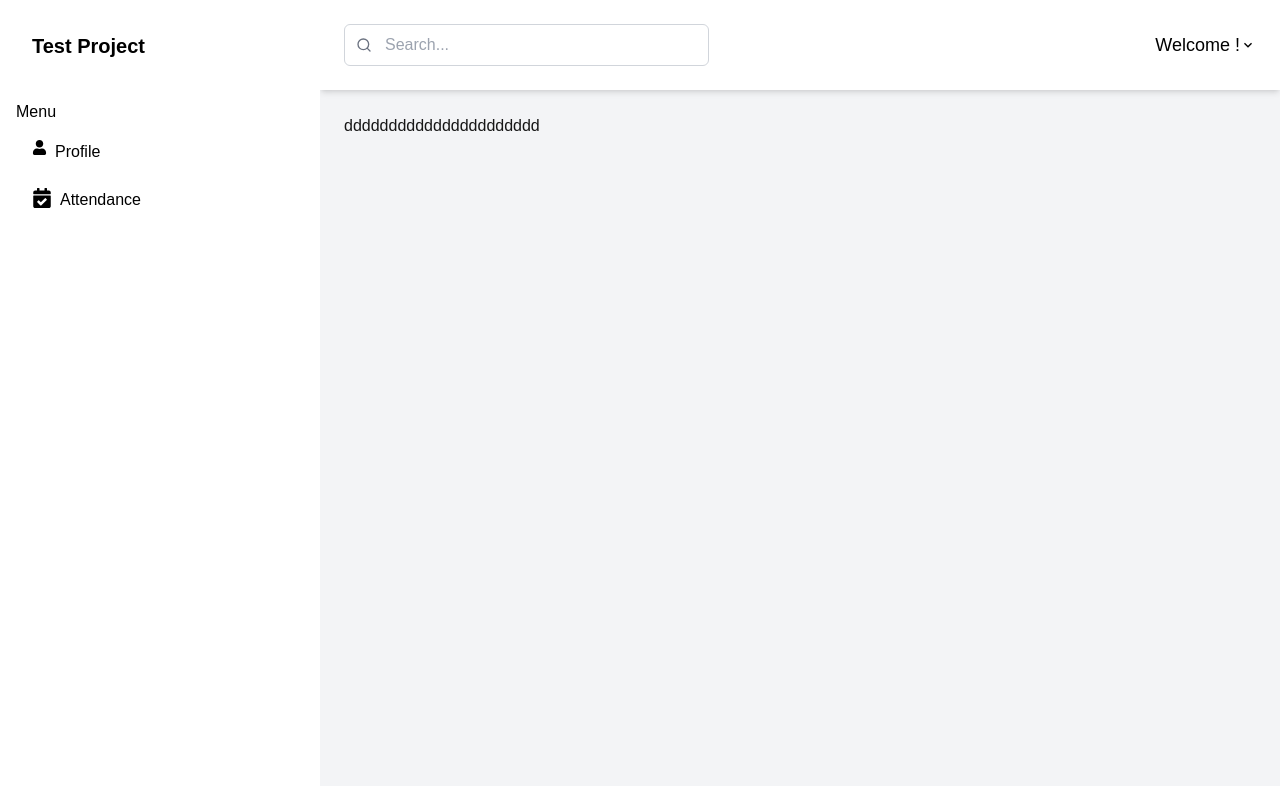
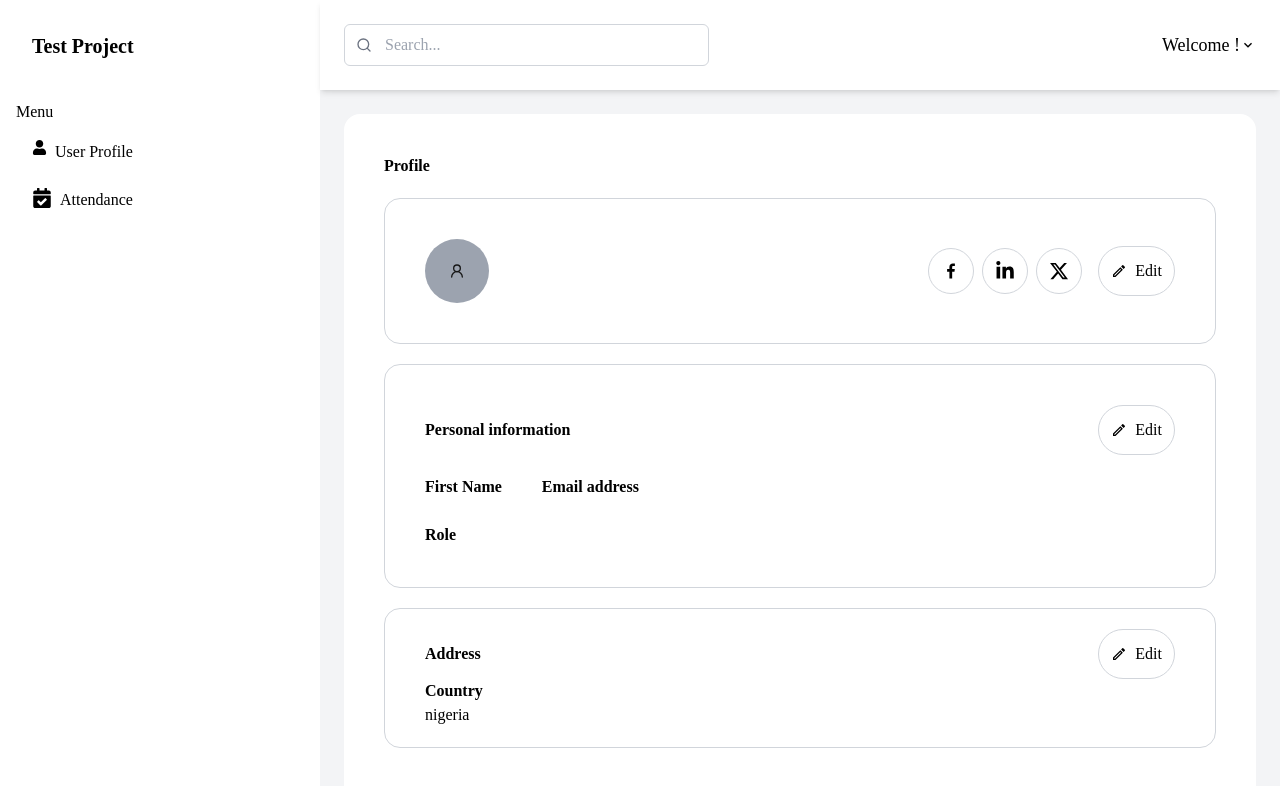
Before and after one commit to steeve7/clocking-in-system, a Next.js app: page /dashboard/profile in a window 1280 px wide. Shown: the top 786 px of the page. Built offline with nearby package versions, Linux system fonts and the light colour scheme; no server answers; the database is empty; sample sign-in values are in the browser's storage.

Commit message:
in progress

```diff
--- a/src/app/dashboard/profile/page.js
+++ b/src/app/dashboard/profile/page.js
@@ -1,9 +1,138 @@
-import React from 'react'
+'use client'
+
+import React, {useEffect, useState} from 'react';
+import { LuUserRound } from "react-icons/lu";
+import { BiLogoFacebook } from "react-icons/bi";
+import { FaLinkedinIn, FaXTwitter } from "react-icons/fa6";
+import { MdOutlineModeEditOutline } from "react-icons/md";
+import { onAuthStateChanged, signOut } from "firebase/auth";
+import { auth, db } from "@/lib/firebase";
+import { collection, getDocs, query, where } from "firebase/firestore";
+import { useRouter } from "next/navigation";
+
 
 export default function page() {
+    const [userName, setUserName] = useState("");
+    const [userEmail, setUserEmail] = useState("");
+    const [userRole, setUserrole] = useState("");
+    const [user, setUser] = useState(null);
+    const router = useRouter
+
+   useEffect(() => {
+     const unsubscribe = onAuthStateChanged(auth, async (currentUser) => {
+       if (!currentUser) {
+         router.replace("/Login"); // Redirect immediately
+         return;
+       }
+
+       setUser(currentUser);
+      //  setLoadingAuth(false); // Auth check is done
+
+       // Fetch user details from Firestore
+       try {
+         const userRef = collection(db, "users");
+         const q = query(userRef, where("uid", "==", currentUser.uid));
+         const querySnapshot = await getDocs(q);
+
+         if (!querySnapshot.empty) {
+           const userData = querySnapshot.docs[0].data();
+           setUserName(userData.name || ""); // Ensure userData.name is a string
+           setUserEmail(userData.email || "");
+           setUserrole(userData.role || "")
+         }
+       } catch (error) {
+         console.error("Error fetching user data:", error);
+       }
+
+       setLoading(false);
+     });
+
+     return () => unsubscribe();
+   }, [router]);
+
+   if(!user){
+    return <p>Loading..</p>
+   }
+
   return (
-    <div>
-      dddddddddddddddddddddd
+    <div className="bg-white md:h-[120vh] h-[190vh] w-full rounded-2xl md:px-10 px-5 py-10">
+      <h2 className="text-black font-bold font-avenir">Profile</h2>
+      <div className="border border-gray-300 mt-5 rounded-2xl flex md:flex-row flex-col justify-between items-center px-10 py-10">
+        <div className="flex md:flex-row flex-col gap-6 items-center md:mb-0 mb-5">
+          <span className="bg-gray-400 rounded-full px-6 py-6">
+            <LuUserRound />
+          </span>
+          <div className="flex flex-col md:items-start items-center">
+            <h2 className="text-black font-bold font-avenir">{userName}</h2>
+            <p className="text-black font-medium font-work">{userRole}</p>
+          </div>
+        </div>
+        <div className="flex md:flex-row flex-col gap-4">
+          <div className="flex flex-row items-center gap-2">
+            <span className="border border-gray-300 px-3 py-3 text-black rounded-full font-work">
+              <BiLogoFacebook size={20} />
+            </span>
+            <span className="border border-gray-300 px-3 py-3 text-black rounded-full font-work">
+              <FaLinkedinIn size={20} />
+            </span>
+            <span className="border border-gray-300 px-3 py-3 text-black rounded-full font-work">
+              <FaXTwitter size={20} />
+            </span>
+          </div>
+          <span className="flex flex-row items-center cursor-pointer justify-center font-work gap-2 text-black border border-gray-300 py-3 px-3 rounded-full">
+            <MdOutlineModeEditOutline />
+            Edit
+          </span>
+        </div>
+      </div>
+      <div className="border border-gray-300 mt-5 rounded-2xl md:px-10 px-3 py-10">
+        <div className="flex flex-row justify-between items-center">
+          <h2 className="font-bold text-black font-avenir">Personal information</h2>
+          <span className="text-black font-work hidden cursor-pointer border border-gray-300 px-3 py-3 rounded-full md:flex flex-row items-center justify-center gap-2">
+            <MdOutlineModeEditOutline />
+            Edit
+          </span>
+        </div>
+        <div className="flex flex-col gap-6">
+          <div className="flex md:flex-row flex-col md:items-center items-start mt-5 gap-10">
+            <div className="">
+              <h2 className="font-bold text-black font-avenir">First Name</h2>
+              <p className="font-medium text-black font-workk">{userName}</p>
+            </div>
+            <div>
+              <h2 className="font-bold text-black font-avenir">Email address</h2>
+              <p className="font-medium text-black font-work">
+                {userEmail}
+              </p>
+            </div>
+          </div>
+          <div>
+            <h2 className="font-bold text-black font-avenir">Role</h2>
+            <p className="font-medium text-black font-work">{userRole}</p>
+          </div>
+          <span className="text-black cursor-pointer font-work border md:hidden border-gray-300 px-3 py-3 rounded-full flex flex-row items-center justify-center gap-2">
+            <MdOutlineModeEditOutline />
+            Edit
+          </span>
+        </div>
+      </div>
+      <div className="border border-gray-300 mt-5 rounded-2xl px-10 py-5">
+        <div className="flex flex-row justify-between items-center md:mb-0 mb-5">
+          <h2 className="font-bold text-black font-avenir">Address</h2>
+          <span className="text-black font-work cursor-pointer border border-gray-300 px-3 py-3 rounded-full hidden md:flex flex-row items-center justify-center gap-2">
+            <MdOutlineModeEditOutline />
+            Edit
+          </span>
+        </div>
+        <div>
+          <h2 className="font-bold text-black font-avenir">Country</h2>
+          <p className="font-medium text-black font-work">nigeria</p>
+        </div>
+        <span className="text-black mt-5 font-work md:mt-0 md:hidden cursor-pointer border border-gray-300 px-3 py-3 rounded-full flex flex-row items-center justify-center gap-2">
+          <MdOutlineModeEditOutline />
+          Edit
+        </span>
+      </div>
     </div>
-  )
+  );
 }
--- a/src/components/Header.js
+++ b/src/components/Header.js
@@ -74,7 +74,7 @@ export default function Header({ setIsSidebarOpen }) {
     }
   };
   return (
-    <div className="flex items-center justify-between p-6 bg-white shadow-md w-full">
+    <div className="flex items-center justify-between p-6 bg-white shadow-md w-full z-50">
       {/* Menu Button */}
       <MdMenu
         className="block md:hidden text-2xl cursor-pointer md:mr-0 mr-5"
@@ -86,7 +86,7 @@ export default function Header({ setIsSidebarOpen }) {
           className="flex flex-row items-center"
           onClick={() => setDropdown(!dropdown)}
         >
-          <h2 className="text-lg font-medium md:flex flex-row items-center gap-2 text-black cursor-pointer hidden">
+          <h2 className="text-lg font-avenir font-medium md:flex flex-row items-center gap-2 text-black cursor-pointer hidden">
             Welcome {userName}!
           </h2>
           <MdOutlineKeyboardArrowDown color="black" />
@@ -98,19 +98,19 @@ export default function Header({ setIsSidebarOpen }) {
           }`}
         >
           <div className="flex flex-col gap-2 items-start">
-            <h2 className="font-roboto font-medium text-black">{userName}</h2>
-            <p className="font-roboto font-medium text-gray-700">{userEmail}</p>
+            <h2 className="font-medium text-black font-avenir">{userName}</h2>
+            <p className="font-medium text-gray-700 font-work">{userEmail}</p>
           </div>
           <div className="flex flex-col items-start gap-6 mt-5 md:pl-5">
-            <p className="font-roboto font-medium text-black flex flex-row items-center gap-2">
+            <p className="font-work font-medium text-black flex flex-row items-center gap-2">
               <FaUser />
               Edit Profile
             </p>
-            <p className="font-roboto font-medium text-black flex flex-row gap-2 items-center">
+            <p className="font-work font-medium text-black flex flex-row gap-2 items-center">
               <IoSettingsOutline />
               Account settings
             </p>
-            <p className="font-roboto font-medium text-black flex flex-row items-center gap-2">
+            <p className="font-work font-medium text-black flex flex-row items-center gap-2">
               <FaSupple />
               Support
             </p>
@@ -118,7 +118,7 @@ export default function Header({ setIsSidebarOpen }) {
           <div className="w-full border border-black mt-5" />
           <div className="flex flex-row items-center gap-2 mt-5">
             <FaSignOutAlt color="black" />
-            <button className="text-black" onClick={handleLogout}>
+            <button className="text-black font-work" onClick={handleLogout}>
               Sign out
             </button>
           </div>
@@ -130,7 +130,7 @@ export default function Header({ setIsSidebarOpen }) {
         <LuSearch className="absolute top-1/2 left-3 transform -translate-y-1/2 text-gray-500" />
         <input
           type="text"
-          className="bg-white outline-none w-full pl-10 p-2 rounded-md border border-gray-300"
+          className="bg-white outline-none w-full pl-10 p-2 rounded-md border border-gray-300 placeholder:font-work"
           placeholder="Search..."
         />
       </div>
--- a/src/components/Sidebar.js
+++ b/src/components/Sidebar.js
@@ -33,7 +33,7 @@ export default function Sidebar({ isSidebarOpen, setIsSidebarOpen }) {
       }`}
     >
       <div className="flex gap-2 justify-between flex-row items-center pl-4">
-        <h2 className="text-xl py-4 font-bold">Test Project</h2>
+        <h2 className="text-xl py-4 font-bold font-avenir">Test Project</h2>
         <MdClose
           className="block md:hidden cursor-pointer"
           onClick={() => setIsSidebarOpen(false)}
@@ -42,9 +42,9 @@ export default function Sidebar({ isSidebarOpen, setIsSidebarOpen }) {
       </div>
 
       <div className="mt-6 space-y-2">
-        <span className="">Menu</span>
+        <span className="font-work">Menu</span>
         {[
-          { name: "Profile", icon: <FaUser size={15} /> },
+          { name: "User Profile", icon: <FaUser size={15} /> },
           { name: "Attendance", icon: <FaCalendarCheck size={20} /> },
         ].map((menu) => (
           <div
@@ -53,20 +53,10 @@ export default function Sidebar({ isSidebarOpen, setIsSidebarOpen }) {
             className="flex items-start gap-2 p-2 pl-4 cursor-pointer rounded-md hover:bg-black hover:text-white"
           >
             <p>{menu.icon}</p>
-            <p className="font-medium">{menu.name}</p>
+            <p className="font-medium font-avenir">{menu.name}</p>
           </div>
         ))}
       </div>
-
-      {/* Logout Button */}
-      {/*<div className="mt-8">
-        <button
-          onClick={handleLogout}
-          className="bg-black text-white px-4 py-2 rounded-md hover:bg-red-700 w-full"
-        >
-          Logout
-        </button>
-      </div>*/}
     </div>
   );
 }
--- a/tailwind.config.mjs
+++ b/tailwind.config.mjs
@@ -12,8 +12,10 @@ export default {
         foreground: "var(--foreground)",
       },
       fontFamily: {
-        roboto: ["Roboto", "sans-serif"],
-      },
+        avenir: "Avenir Next",
+        work: "Work Sans",
+        roboto: "Roboto"
+      }
     },
   },
   plugins: [],
```
